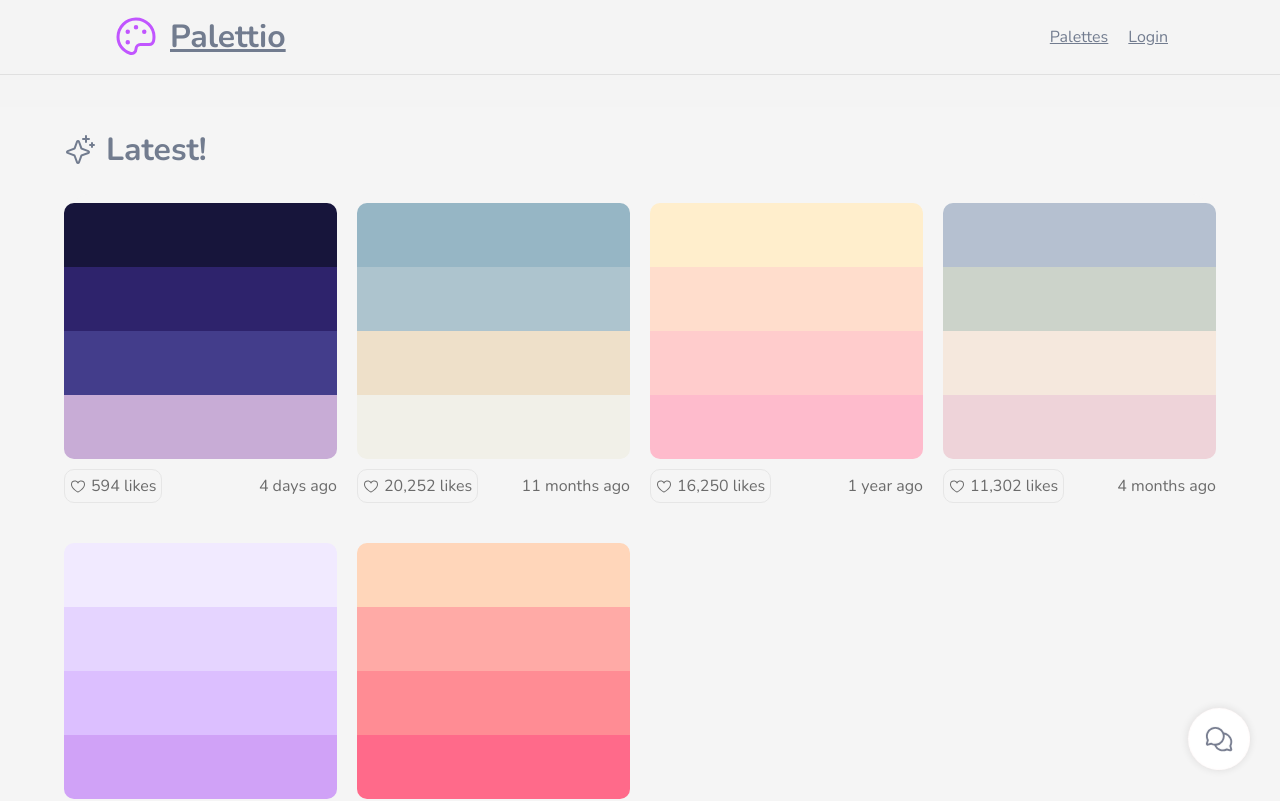
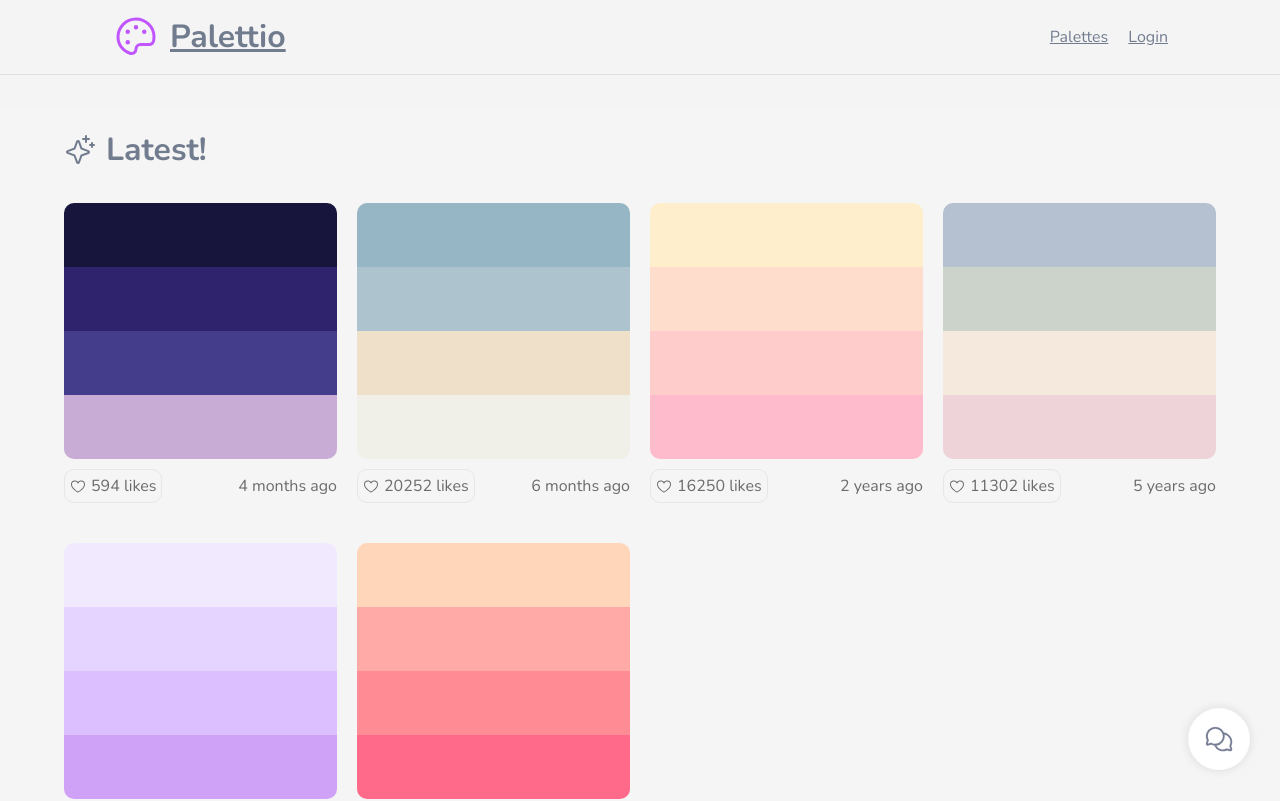
Before and after one commit to Junstant/React-Proyects, a React (Vite) app: page / in a window 1280 px wide. Shown: the top 801 px of the page. Built offline with nearby package versions, Linux system fonts and the light colour scheme.

Commit message:
make the create palette feature and like feature, and time pass feature and add some css

```diff
--- a/src/Context.jsx
+++ b/src/Context.jsx
@@ -23,38 +23,38 @@ export const GlobalContextProvider = ({ children }) => {
     },
   ]);
   // database of colors
-  const colorDataBase = [
+  const [colorDataBase, setColorDataBase] = useState([
     {
-      color: ['#17153B', '#2E236C', '#433D8B', '#C8ACD6', ],
-      likes: '594',
-      time: '4 days',
+      color: ["#17153B", "#2E236C", "#433D8B", "#C8ACD6"],
+      likes: "594",
+      time: "2024-03-05T02:39:56.410Z",
     },
     {
-      color: ['#96B6C5', '#ADC4CE', '#EEE0C9', '#F1F0E8'],
-      likes: '20,252',
-      time: '11 months',
+      color: ["#96B6C5", "#ADC4CE", "#EEE0C9", "#F1F0E8"],
+      likes: "20252",
+      time: "2024-01-02T02:39:56.410Z",
     },
     {
-      color: ['#FFEECC', '#FFDDCC', '#FFCCCC', '#FEBBCC'],
-      likes: '16,250',
-      time: '1 year',
+      color: ["#FFEECC", "#FFDDCC", "#FFCCCC", "#FEBBCC"],
+      likes: "16250",
+      time: "2022-07-23T02:39:56.410Z",
     },
     {
-      color: ['#B5C0D0', '#CCD3CA', '#F5E8DD', '#EED3D9'],
-      likes: '11,302',
-      time: '4 months',
+      color: ["#B5C0D0", "#CCD3CA", "#F5E8DD", "#EED3D9"],
+      likes: "11302",
+      time: "2019-04-29T02:39:56.410Z",
     },
     {
-      color: ['#F1EAFF', '#E5D4FF', '#DCBFFF', '#D0A2F7'],
-      likes: '9,080',
-      time: '3 years',
+      color: ["#F1EAFF", "#E5D4FF", "#DCBFFF", "#D0A2F7"],
+      likes: "9080",
+      time: "2012-10-29T02:39:56.410Z",
     },
     {
-      color: ['#FFD6BA', '#FFAAA6', '#FF8C94', '#FF6A8A'],
-      likes: '6,250',
-      time: '1',
+      color: ["#FFD6BA", "#FFAAA6", "#FF8C94", "#FF6A8A"],
+      likes: "6250",
+      time: "2011-08-22T02:39:56.410Z",
     },
-  ]
+  ]);
 
   //! -----------------  FUNCTIONS -----------------------------------------
 
@@ -81,6 +81,46 @@ export const GlobalContextProvider = ({ children }) => {
     localStorage.removeItem("user");
   };
 
+  //trasnform time to hours, days, months, years
+  const timeTransform = (time) => {
+    const timeNow = new Date();
+    const timePost = new Date(time);
+    const timeDifference = timeNow - timePost;
+
+    const units = [
+      { label: "year", milliseconds: 31536000000 },
+      { label: "month", milliseconds: 2592000000 },
+      { label: "day", milliseconds: 86400000 },
+      { label: "hour", milliseconds: 3600000 },
+      { label: "minute", milliseconds: 60000 },
+      { label: "second", milliseconds: 1000 },
+    ];
+    for (const unit of units) {
+      const elapsed = Math.floor(timeDifference / unit.milliseconds);
+      if (elapsed > 0) {
+        return `${elapsed} ${unit.label}${elapsed > 1 ? "s" : ""}`;
+      }
+    }
+    return "1 minute";
+  };
+
+  //update the color database and save it in the local storage
+  const handleColorDataBase = (color) => {
+    const time = new Date();
+    const timeString = time.toISOString();
+    console.log(time);
+    const newColor = { color: color, likes: "0", time: timeString };
+    setColorDataBase([...colorDataBase, newColor]);
+    localStorage.setItem("colors", JSON.stringify([...colorDataBase, newColor]));
+  };
+
+  //update the likes of the color and save it in the local storage
+  const handleLike = (i) => {
+    const newColorDataBase = [...colorDataBase];
+    newColorDataBase[i].likes = (parseInt(newColorDataBase[i].likes) + 1).toString();
+    setColorDataBase(newColorDataBase);
+    localStorage.setItem("colors", JSON.stringify(newColorDataBase));
+  }
 
   //! -----------------  USE EFFECT -----------------------------------------
   //search for user in the localStrorage when the page is loaded and send it to the actual user and the database
@@ -95,7 +135,7 @@ export const GlobalContextProvider = ({ children }) => {
     }
     //saves the local storage colors in the database
     if (localStorage.getItem("colors")) {
-      setUserDatabase(JSON.parse(localStorage.getItem("colors")));
+      setColorDataBase(JSON.parse(localStorage.getItem("colors")));
     }
   }, []);
 
@@ -108,6 +148,9 @@ export const GlobalContextProvider = ({ children }) => {
         handleUserDatabase: handleUserDatabase,
         logOut: logOut,
         colorDataBase: colorDataBase,
+        handleColorDataBase: handleColorDataBase,
+        handleLike: handleLike,
+        timeTransform: timeTransform,
       }}
     >
       {children}
--- a/src/components/adminPanel/AdminPanel.css
+++ b/src/components/adminPanel/AdminPanel.css
@@ -62,6 +62,15 @@
 .submitAP {
   padding: 20px 40px;
   border-radius: 20px;
+  border: 1px solid black;
+  transition: all 100ms ease-in-out;
+}
+.submitAP:hover{
+  background-color: var(--secondary);
+  border-color: var(--secondary);
+  color: white;
+  box-shadow: 0px 5px 30px #c155ff8f;
+  cursor: pointer;
 }
 
 .inputChildAP .colorInputAP0::-webkit-color-swatch {
--- a/src/components/adminPanel/AdminPanel.jsx
+++ b/src/components/adminPanel/AdminPanel.jsx
@@ -4,14 +4,14 @@ import { useGlobalContext } from "../../Context";
 
 const AdminPanel = () => {
   //use the context to get the values and call it from the context
-  const { colorDataBase } = useGlobalContext();
+  const { colorDataBase, handleColorDataBase } = useGlobalContext();
 
   //set the initial state of the form
   const [formValues, setFormValues] = useState([
-    '#000000',
-    '#000000',
-    '#000000',
-    '#000000',
+    '#BBBBBB',
+    '#CCCCCC',
+    '#DDDDDD',
+    '#EEEEEE',
   ]);
 
   //function to handle the change of the values of the form
@@ -22,12 +22,19 @@ const AdminPanel = () => {
     setFormValues(newFormValues);
   };
 
+  //function to handle the submit of the form
+  const handleSubmit = (e) => {
+    e.preventDefault();
+    handleColorDataBase(formValues);
+    alert("Color palette created");
+  };
+
   return (
     <section className="fatherAP">
       <div className="childAP">
         <h1>Create new palette</h1>
         <p>Create a new palette and contribute to Color Palletio collection</p>
-        <form className="formColorsAP">
+        <form className="formColorsAP" onSubmit={handleSubmit}>
             {formValues.map((color, index) => {
               return (
                 <div key={index} className="inputChildAP">
--- a/src/components/colorPalette/ColorsPalette.jsx
+++ b/src/components/colorPalette/ColorsPalette.jsx
@@ -1,14 +1,21 @@
 import React from "react";
 import "./colorsPalette.css";
 import { Heart } from "@phosphor-icons/react";
+import { useGlobalContext } from "../../Context";
 
 const ColorsPalette = (props) => {
   const array = props.colors;
 
+  //function to copy the hex to the clipboard
   function copyToClipboard(hex) {
     console.log(hex);
     navigator.clipboard.writeText(hex);
   }
+
+  //function to handle the like of the color
+  const { handleLike, timeTransform } = useGlobalContext();
+
+  //
 
   return (
     <section className="palette">
@@ -24,10 +31,10 @@ const ColorsPalette = (props) => {
           ))}
           </div>
           <div className="info">
-            <span className="likes">
+            <span className="likes" onClick={() => handleLike(i)} >
               <Heart/> {actualColor.likes} likes
             </span>
-            <span className="time">{actualColor.time} ago</span>
+            <span className="time">{timeTransform(actualColor.time)} ago</span>
           </div>
         </div>
       ))}
--- a/src/components/header/Header.jsx
+++ b/src/components/header/Header.jsx
@@ -13,7 +13,7 @@ const Header = () => {
         <menu className="menu">
             <li><Link to={"/"}>Palettes</Link></li>
             {actualUser.isAdmin ? <li><Link to="/admin">Create</Link></li> : null}
-            {actualUser.isLogged ? <li><span onClick={() => logOut()}>Log out</span></li> : <li><Link to="/login-register">Login</Link></li>}
+            {actualUser.isLogged ? <li onClick={() => logOut()}><a>Log out</a></li> : <li><Link to="/login-register">Login</Link></li>}
 
         </menu>
         </header>
--- a/src/components/liveChat/chat.css
+++ b/src/components/liveChat/chat.css
@@ -4,9 +4,9 @@
   }
   50% {
     transform: scale(1.1);
-    border: 1px solid #ff5959;
-    color: #ff5959;
-    box-shadow: 0 0 10px rgba(255, 89, 89, 0.5);
+    border: 1px solid var(--secondary);
+    color:var(--secondary);
+    box-shadow: 0px 5px 30px #c155ff8f;;
   }
   100% {
     transform: scale(1);
--- a/src/global.css
+++ b/src/global.css
@@ -17,7 +17,8 @@ a {
 }
 a:hover {
   color: var(--secondary);
-  text-shadow: 0px 5px 30px var(--secondary);
+  text-shadow: 0px 5px 30px #c155ff8f;
+  cursor: pointer;
 }
 
 :root {
```
